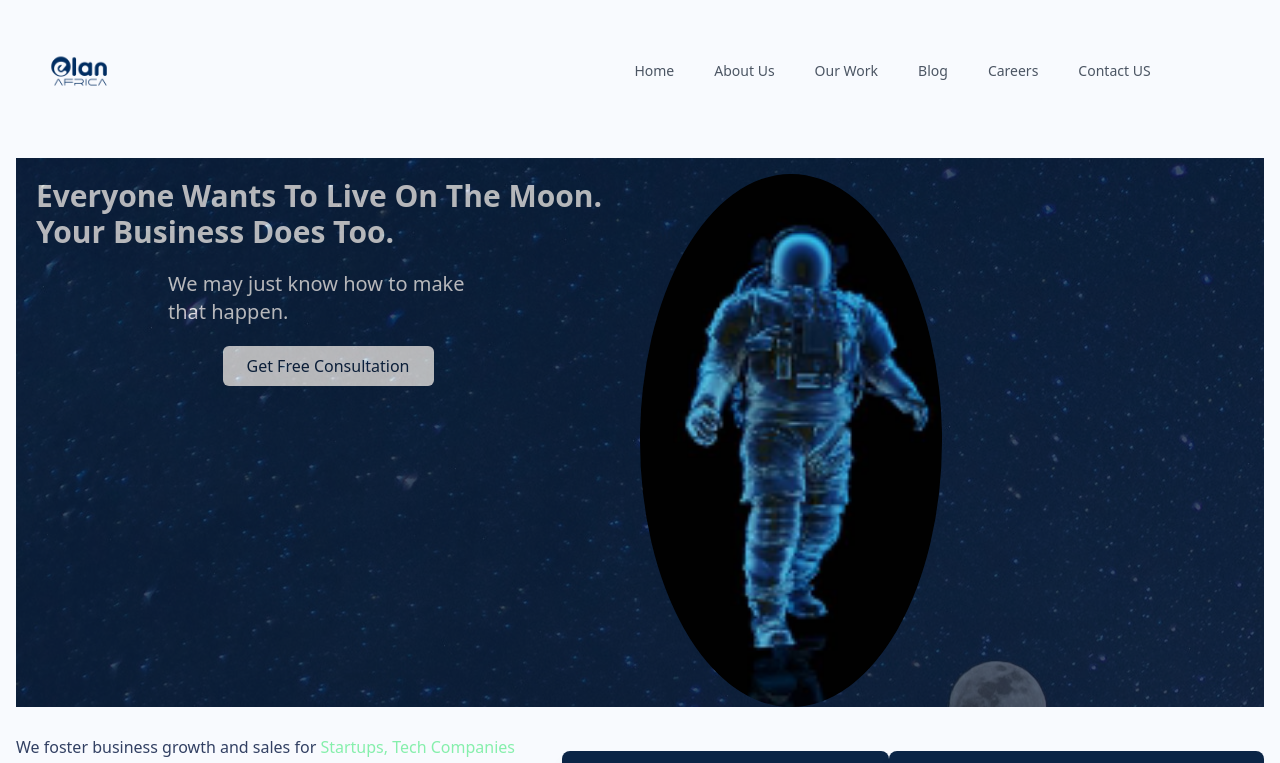
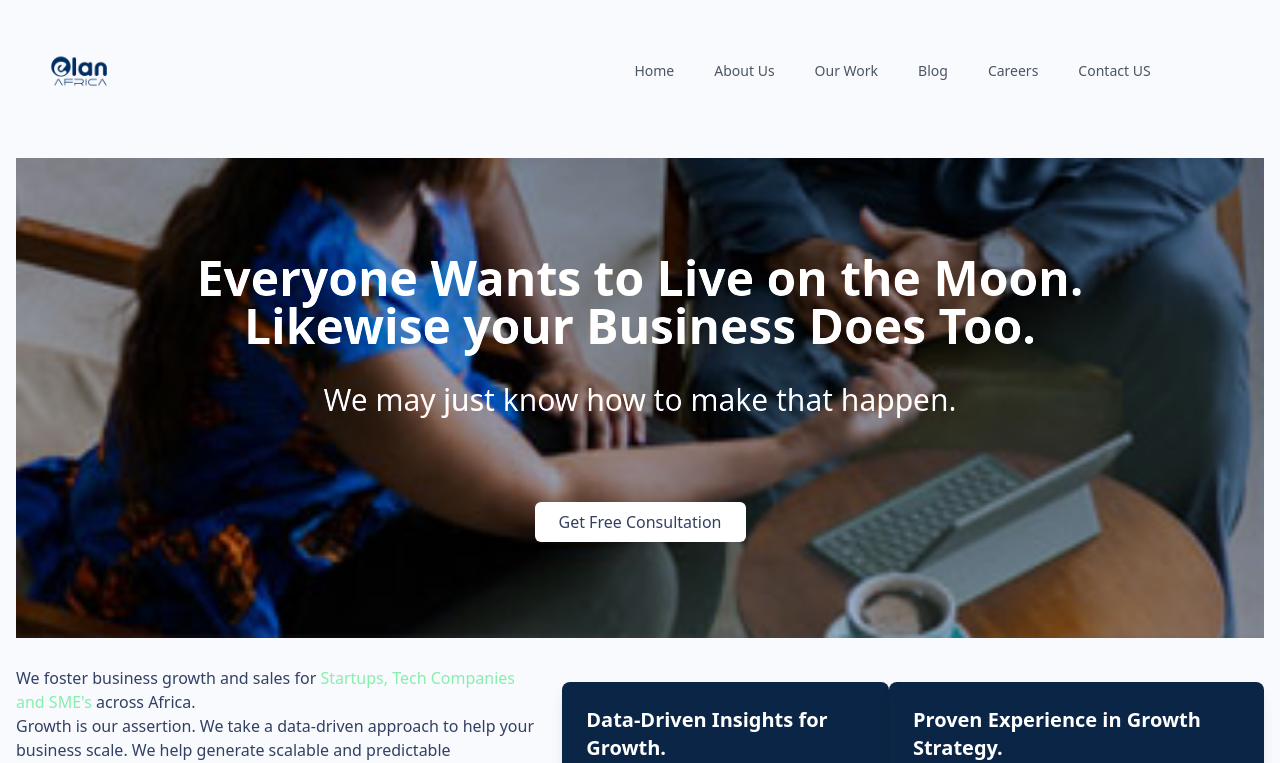
Before and after one commit to elanafrica/elan-website3, a Next.js app: page / in a window 1280 px wide. Shown: the top 763 px of the page. Built offline with nearby package versions, Linux system fonts and the light colour scheme.

Commit message:
home hero

```diff
--- a/pages/index.js
+++ b/pages/index.js
@@ -1,6 +1,6 @@
-import React, { useEffect } from "react";
+import React, { useEffect} from "react";
 import Layout from "../components/Layout";
-import Hero from "../public/star3.png";
+// import Hero from "../public/star3.png";
 import Home1 from "../public/emap1.jpg";
 import Home2 from "../public/egrowth.jpg";
 import Home3 from "../public/edev.jpg";
@@ -16,6 +16,8 @@ import Show6 from "../public/entel.jpg";
 import Show7 from "../public/epaj.jpg";
 import Show8 from "../public/erma.jpg";
 import Show9 from "../public/eeace.jpg";
+import businessgrowth2 from "../public/businessgrowth2.jpg";
+
 
 import Aos from "aos";
 import "aos/dist/aos.css";
@@ -35,23 +37,26 @@ import Image from "next/image";
 import Link from "next/link";
 
 function Home() {
+
+  // slide effect animation
   useEffect(() => {
     Aos.init({
       duration: 1800,
       offset: 0,
     });
   }, []);
+
   return (
     <div className="flex-container">
       <main>
         <Layout title="HomePage">
           <div className="m-4">
-            <div className="relative flex flex-col sm:flex-row bg-[#0b2546] text-white space-y-4 sm:text-center lg:text-left">
+            {/* <div className="relative flex flex-col sm:flex-row bg-[#0b2546] text-white space-y-4 sm:text-center lg:text-left">
               <div className="w-full sm:w-1/2 pr-5 p-5">
                 <h1 className="text-3xl sm:text-3xl font-bold capitalize mb-5">
                   Everyone Wants to Live on the Moon. Your Business Does Too.
                 </h1>
-                <p className="text-xl font-light sm:w-80 w-64 mx-auto">
+                <p className="text-xl font-light sm:w-80 w-64">
                   We may just know how to make that happen.
                 </p>
                 <div className="flex justify-center mt-5">
@@ -75,6 +80,34 @@ function Home() {
                   priority
                 />
               </div>
+            </div> */}
+
+            <div className="relative bg-gradient-to-tr from-gray-500 to-gray-700 w-full bg-cover">
+              <Image
+                className="absolute w-full h-full object-cover mix-blend-overlay"
+                src={businessgrowth2}
+                alt="home hero"
+                priority
+             />
+             <div className="p-6 md:p-24 text-center">
+              <h1 className="text-3xl md:text-4xl lg:text-5xl text-white font-bold">
+                Everyone Wants to Live on the Moon. Likewise your Business Does Too.
+              </h1>
+              <p className="p-4 mt-2 md:mt-4 text-lg md:text-xl lg:text-3xl text-white">
+                We may just know how to make that happen.
+              </p>
+              <div className="flex justify-center mt-7">
+                <Link href="/ContactUs">
+                  <button
+                    className="px-6 mt-10 py-2 text-center hover:text-white hover:bg-[#0b2546] bg-white rounded-md mx-auto"
+                    data-aos="fade-down"
+                    data-aos-delay="400"
+                  >
+                    Get Free Consultation
+                  </button>
+                </Link>
+                </div>
+             </div>
             </div>
 
             <div className="flex flex-col sm:flex-row space-y-4 sm:text-center lg:text-left mt-7">
@@ -127,7 +160,7 @@ function Home() {
               </div>
             </div>
 
-            <div className="m-4 mt-7 flex-1 space-y-4 sm:text-center lg:text-left mt-7 homepage1">
+            <div className="m-4 mt-7 flex-1 space-y-4 sm:text-center lg:text-left homepage1">
               <div className="mt-7 flex flex-col lg:flex-row space-y-4 lg:space-y-0">
                 <div className="w-full lg:w-1/2 pr-5">
                   <Image
```
Also changed, not shown: public/businessgrowth2.jpg (added), 1 other file (tests, documents, lock files or other folders).
